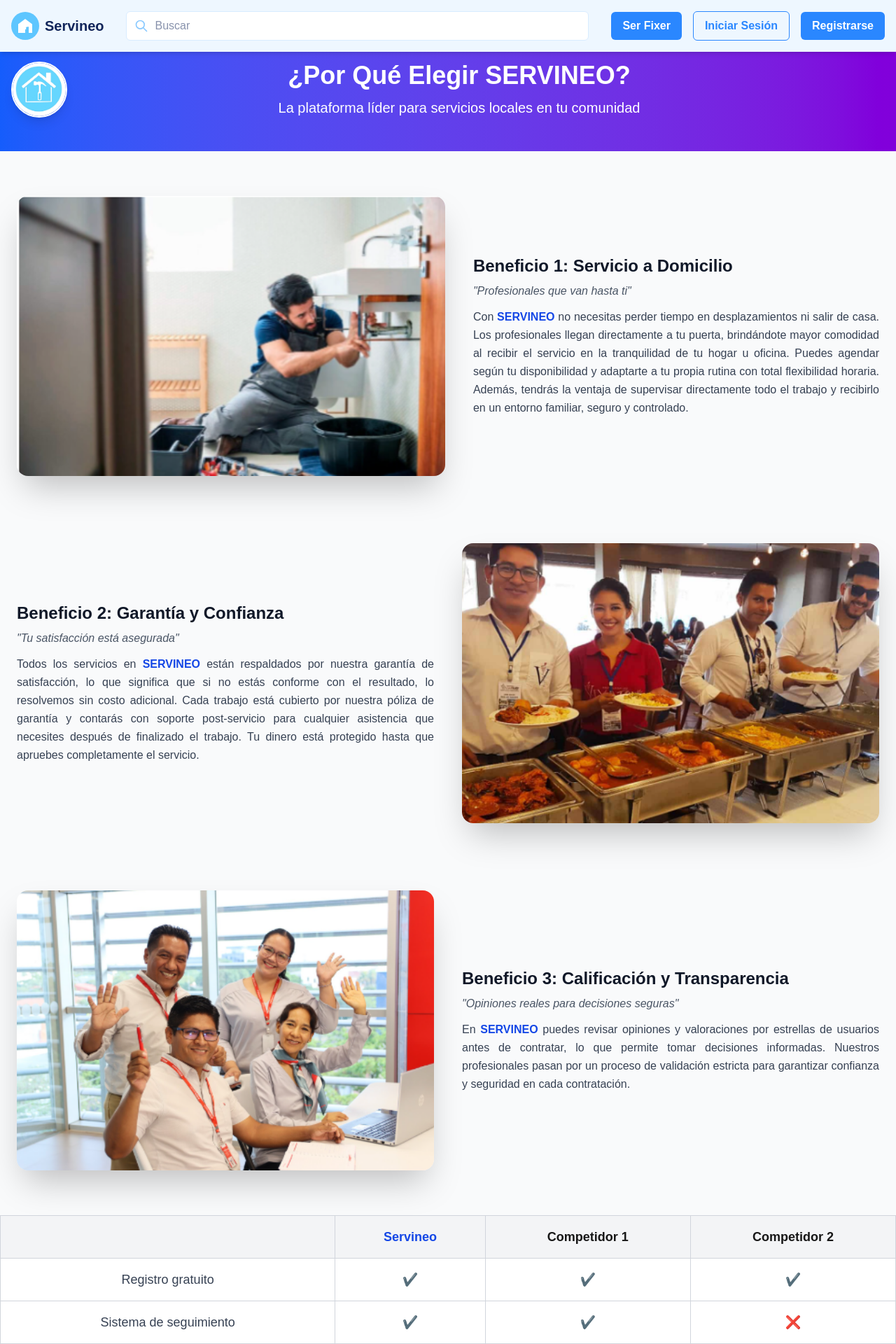
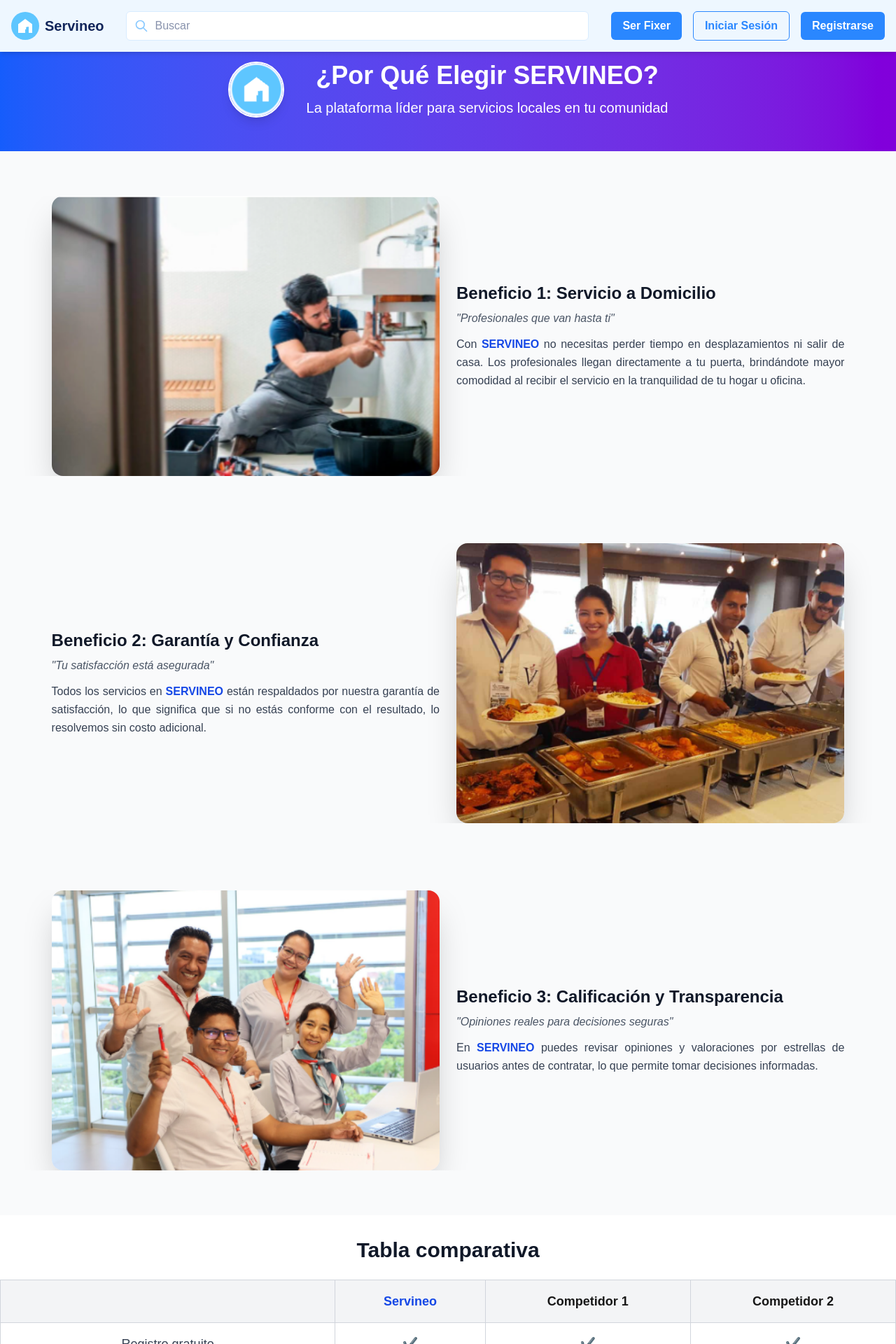
Before and after one commit to robertgt0/alquiler_front, a Next.js app: page /porqueservineo in a window 1280 px wide. Shown: the top 1920 px of the page at 70% size. Built offline with nearby package versions, Linux system fonts and the light colour scheme.

Commit message:
Arreglo carrusel responsive y tabla comparativa en PorQueServineo

```diff
--- a/src/app/components/CarruselInspirador/CarruselInspirador.tsx
+++ b/src/app/components/CarruselInspirador/CarruselInspirador.tsx
@@ -38,11 +38,10 @@
     return () => clearInterval(interval);
   }, []);
 
-  // --- 🔹 Efecto scroll suave (más lento y 2500px hacia abajo) ---
   const handleVerMas = () => {
     const start = window.scrollY;
-    const end = start + 2500; // distancia más grande hacia abajo
-    const duration = 2500; // duración más larga = animación más visible
+    const end = start + 2500;
+    const duration = 2500;
     let startTime: number | null = null;
 
     const easeInOutQuad = (t: number) =>
@@ -60,58 +59,55 @@
 
     requestAnimationFrame(scroll);
   };
-  // --- 🔹 Fin del efecto scroll ---
 
-  // --- 🔹 Redirección corregida ---
   const handlePorQueServineo = () => {
-    router.push("/porqueservineo"); // ✅ coincide con tu carpeta src/app/porqueservineo/page.tsx
+    router.push("/porqueservineo");
   };
 
   return (
-    <section className="relative w-full h-[420px] overflow-hidden rounded-2xl shadow-lg bg-white flex">
-      {/* Imagen a la izquierda */}
-      <div className="relative w-1/2 h-full">
+    <section className="relative w-full overflow-hidden rounded-2xl shadow-lg bg-white flex flex-col md:flex-row h-auto md:h-[420px]">
+      {/* Imagen */}
+      <div className="relative w-full md:w-1/2 h-64 md:h-full">
         <Image
           src={slides[current].image}
           alt={slides[current].title}
           fill
-          className="object-cover object-center transition-transform duration-[2000ms] ease-[cubic-bezier(0.4,0,0.2,1)]"
+          className="object-cover transition-transform duration-2000 ease-[cubic-bezier(0.4,0,0.2,1)] scale-100"
         />
       </div>
 
-      {/* Contenido a la derecha */}
-      <div className="w-1/2 flex flex-col justify-center items-center text-center px-8 bg-gradient-to-r from-gray-50 to-white">
-        <h2 className="text-2xl md:text-3xl font-bold mb-4 text-gray-800">
+      {/* Contenido */}
+      <div className="w-full md:w-1/2 flex flex-col justify-center items-center text-center px-6 md:px-8 py-6 md:py-0 bg-gradient-to-r from-gray-50 to-white">
+        <h2 className="text-xl md:text-3xl font-bold mb-4 text-gray-800">
           {slides[current].title}
         </h2>
-        <p className="text-gray-600 text-lg mb-8 max-w-md">
+        <p className="text-gray-600 text-base md:text-lg mb-6 md:mb-8 max-w-md">
           {slides[current].description}
         </p>
 
-        <div className="flex gap-4">
+        <div className="flex flex-col sm:flex-row gap-4 w-full sm:w-auto justify-center">
           <button
             onClick={handleVerMas}
-            className="bg-blue-600 hover:bg-blue-700 transition-all duration-300 text-white px-6 py-3 rounded-full shadow-md"
+            className="bg-blue-600 hover:bg-blue-700 transition-all duration-300 text-white px-6 py-3 rounded-full shadow-md w-full sm:w-auto"
           >
             Ver más
           </button>
           <button
             onClick={handlePorQueServineo}
-            className="bg-blue-600 hover:bg-blue-700 transition-all duration-300 text-white px-6 py-3 rounded-full shadow-md"
+            className="bg-blue-600 hover:bg-blue-700 transition-all duration-300 text-white px-6 py-3 rounded-full shadow-md w-full sm:w-auto"
           >
-            ¿Por qué elegir Servineo?
+            ¿Por qué escoger Servineo?
           </button>
         </div>
       </div>
 
-      {/* Flechas de navegación */}
+      {/* Flechas */}
       <button
         onClick={prevSlide}
         className="absolute left-2 top-1/2 -translate-y-1/2 bg-black/30 hover:bg-black/50 p-3 rounded-full"
       >
         <ChevronLeft className="text-white" />
       </button>
-
       <button
         onClick={nextSlide}
         className="absolute right-2 top-1/2 -translate-y-1/2 bg-black/30 hover:bg-black/50 p-3 rounded-full"
--- a/src/app/porqueservineo/page.tsx
+++ b/src/app/porqueservineo/page.tsx
@@ -9,18 +9,24 @@
 
   return (
     <main className="w-full flex flex-col items-center justify-center bg-gray-50 text-center">
-      {/* 🔹 Header principal */}
+      {/* 🔹 Header normal (no fijo): se desplaza junto al contenido */}
       <section className="bg-gradient-to-r from-blue-600 to-purple-700 text-white py-12 w-full">
         <div className="container mx-auto px-4">
-          <div className="flex items-center">
-            <div className="flex-shrink-0 mr-6 md:mr-8">
+          <div className="flex items-center justify-center flex-wrap">
+            {/* ✅ Logo ahora redirige al Home */}
+            <div
+              className="flex-shrink-0 mr-4 md:mr-8 cursor-pointer transition-transform hover:scale-105"
+              onClick={() => router.push("/")}
+              title="Volver al inicio"
+            >
               <img
-                src="/logo-servineo.jpg"
+                src="/logo-header.png"
                 alt="SERVINEO Logo"
                 className="w-16 h-16 md:w-20 md:h-20 object-cover rounded-full border-2 border-white shadow-lg"
               />
             </div>
-            <div className="flex-1 text-center">
+
+            <div className="text-center">
               <h1 className="text-3xl md:text-4xl font-bold mb-3">
                 ¿Por Qué Elegir SERVINEO?
               </h1>
@@ -28,23 +34,24 @@
                 La plataforma líder para servicios locales en tu comunidad
               </p>
             </div>
-            <div className="w-16 h-16 md:w-20 md:h-20 flex-shrink-0"></div>
           </div>
         </div>
       </section>
 
       {/* 🔹 Contenido principal */}
-      <section className="w-full max-w-7xl px-6 py-16 space-y-24 text-left">
+      <section className="w-full max-w-7xl px-4 md:px-6 py-16 space-y-24 text-left">
         {/* Beneficio 1 */}
-        <div className="flex flex-col md:flex-row items-center gap-10">
+        <div className="flex flex-row items-center justify-center gap-6 overflow-x-auto">
+          <div className="min-w-[320px] sm:w-[45%]">
             <Image
               src="/beneficio1.png"
               alt="Beneficio 1"
               width={800}
               height={500}
-            className="rounded-2xl shadow-2xl object-cover w-full md:w-[50%] h-[400px]"
+              className="rounded-2xl shadow-2xl object-cover w-full h-[250px] sm:h-[400px]"
             />
-          <div className="md:w-1/2">
+          </div>
+          <div className="min-w-[320px] sm:w-[45%]">
             <h2 className="text-2xl font-bold mb-2 text-gray-900">
               Beneficio 1: Servicio a Domicilio
             </h2>
@@ -56,24 +63,23 @@
               necesitas perder tiempo en desplazamientos ni salir de casa. Los
               profesionales llegan directamente a tu puerta, brindándote mayor
               comodidad al recibir el servicio en la tranquilidad de tu hogar u
-              oficina. Puedes agendar según tu disponibilidad y adaptarte a tu
-              propia rutina con total flexibilidad horaria. Además, tendrás la
-              ventaja de supervisar directamente todo el trabajo y recibirlo en un
-              entorno familiar, seguro y controlado.
+              oficina.
             </p>
           </div>
         </div>
 
         {/* Beneficio 2 */}
-        <div className="flex flex-col md:flex-row-reverse items-center gap-10">
+        <div className="flex flex-row-reverse items-center justify-center gap-6 overflow-x-auto">
+          <div className="min-w-[320px] sm:w-[45%]">
             <Image
               src="/beneficio2.png"
               alt="Beneficio 2"
               width={800}
               height={500}
-            className="rounded-2xl shadow-2xl object-cover w-full md:w-[50%] h-[400px]"
+              className="rounded-2xl shadow-2xl object-cover w-full h-[250px] sm:h-[400px]"
             />
-          <div className="md:w-1/2">
+          </div>
+          <div className="min-w-[320px] sm:w-[45%]">
             <h2 className="text-2xl font-bold mb-2 text-gray-900">
               Beneficio 2: Garantía y Confianza
             </h2>
@@ -83,26 +89,25 @@
             <p className="text-gray-700 text-justify leading-relaxed">
               Todos los servicios en{" "}
               <span className="font-semibold text-blue-700">SERVINEO</span> están
-              respaldados por nuestra garantía de satisfacción, lo que significa que
-              si no estás conforme con el resultado, lo resolvemos sin costo
-              adicional. Cada trabajo está cubierto por nuestra póliza de garantía y
-              contarás con soporte post-servicio para cualquier asistencia que
-              necesites después de finalizado el trabajo. Tu dinero está protegido
-              hasta que apruebes completamente el servicio.
+              respaldados por nuestra garantía de satisfacción, lo que significa
+              que si no estás conforme con el resultado, lo resolvemos sin costo
+              adicional.
             </p>
           </div>
         </div>
 
         {/* Beneficio 3 */}
-        <div className="flex flex-col md:flex-row items-center gap-10">
+        <div className="flex flex-row items-center justify-center gap-6 overflow-x-auto">
+          <div className="min-w-[320px] sm:w-[45%]">
             <Image
               src="/beneficio3.png"
               alt="Beneficio 3"
               width={800}
               height={500}
-            className="rounded-2xl shadow-2xl object-cover w-full md:w-[50%] h-[400px]"
+              className="rounded-2xl shadow-2xl object-cover w-full h-[250px] sm:h-[400px]"
             />
-          <div className="md:w-1/2">
+          </div>
+          <div className="min-w-[320px] sm:w-[45%]">
             <h2 className="text-2xl font-bold mb-2 text-gray-900">
               Beneficio 3: Calificación y Transparencia
             </h2>
@@ -112,16 +117,19 @@
             <p className="text-gray-700 text-justify leading-relaxed">
               En <span className="font-semibold text-blue-700">SERVINEO</span> puedes
               revisar opiniones y valoraciones por estrellas de usuarios antes de
-              contratar, lo que permite tomar decisiones informadas. Nuestros
-              profesionales pasan por un proceso de validación estricta para
-              garantizar confianza y seguridad en cada contratación.
+              contratar, lo que permite tomar decisiones informadas.
             </p>
           </div>
         </div>
       </section>
 
-      {/* 🔹 Tabla comparativa que toca los bordes */}
-      <section className="w-full bg-white">
+      {/* 🔹 Tabla comparativa */}
+      <section className="w-full bg-white py-8">
+        {/* ✅ Título de la tabla */}
+        <h2 className="text-3xl font-bold text-gray-900 mb-6 text-center">
+          Tabla comparativa
+        </h2>
+
         <div className="overflow-x-auto w-full">
           <table className="w-full border-collapse border border-gray-300 text-center text-base md:text-lg">
             <thead className="bg-gray-100">
@@ -163,7 +171,7 @@
         </div>
       </section>
 
-      {/* 🔹 Footer con misma paleta de colores que el header */}
+      {/* 🔹 Footer */}
       <section className="w-full py-16 flex flex-col items-center bg-gradient-to-r from-blue-600 to-purple-700 text-white">
         <h2 className="text-3xl font-semibold mb-8">
           ¿Listo para Unirte a SERVINEO?
```
Also changed, not shown: public/logo-header.png (added). Lines whose indentation alone changed are shown as unchanged.
